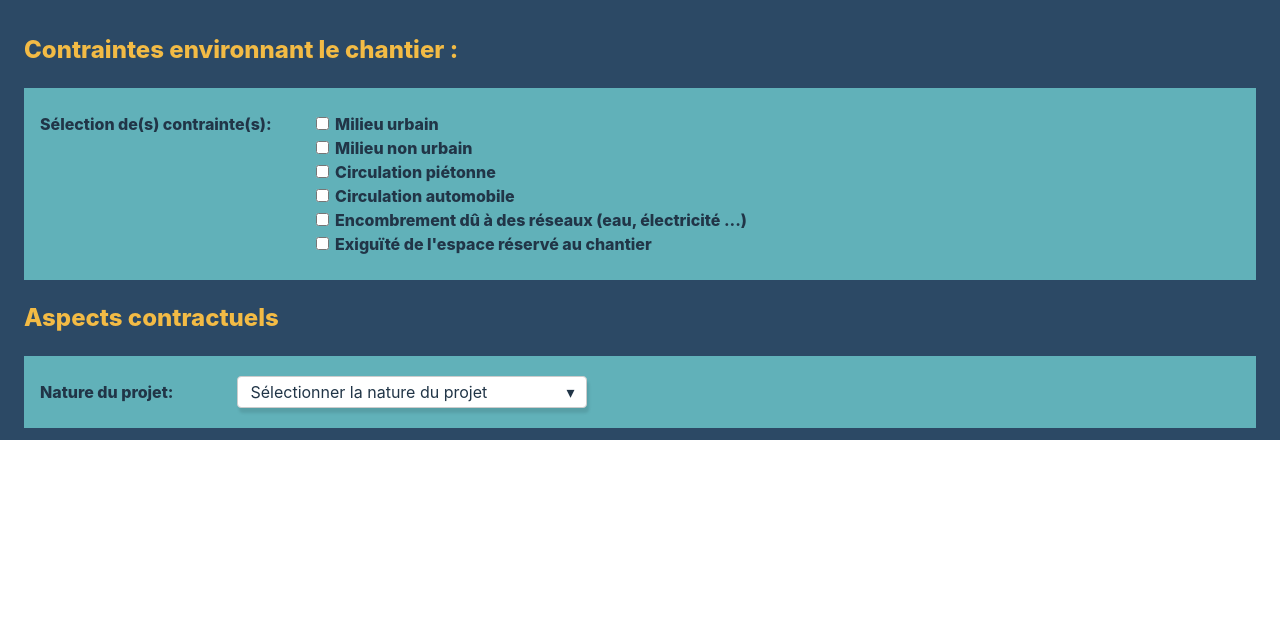
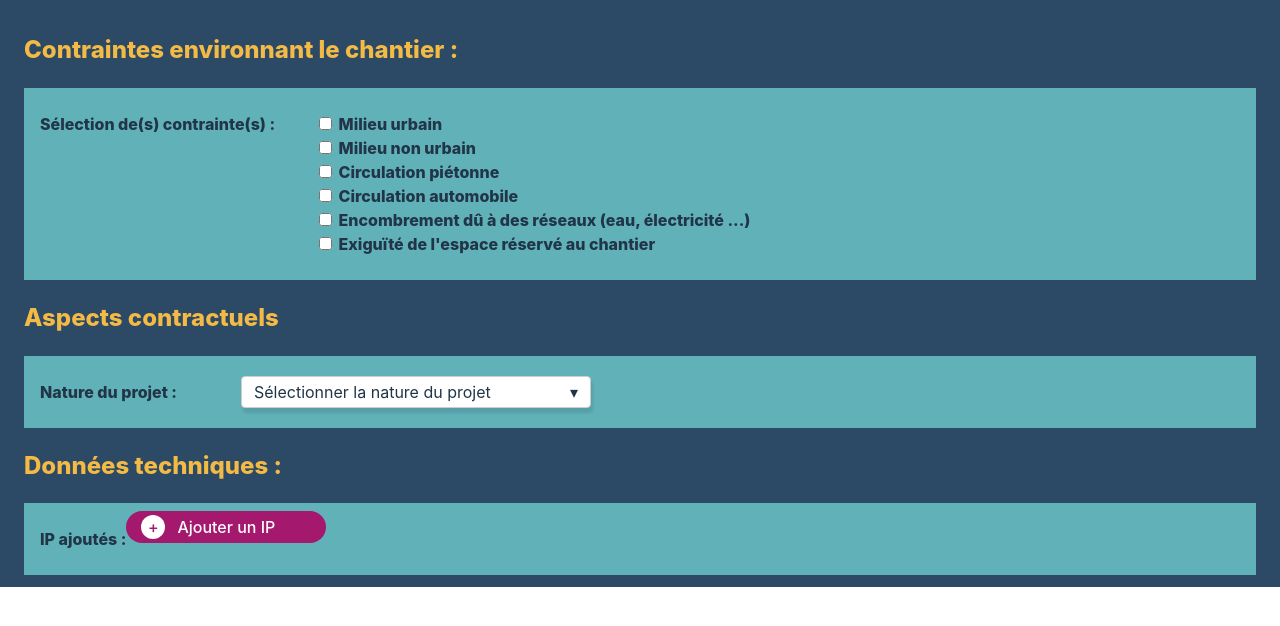
Before and after one commit to DylanMagalhaes/testDigiTp, a React (Vite) app: page / in a window 1280 px wide. Shown: the top 626 px of the page. Built offline with nearby package versions, Linux system fonts and the light colour scheme.

Commit message:
creat AddButton

```diff
--- a/src/App.jsx
+++ b/src/App.jsx
@@ -1,12 +1,14 @@
 import './App.css';
 import ContractualAspects from './components/ContractualAspects/ContractualAspects';
 import EnvironmentalConstraints from './components/EnvironmentalConstraints/EnvironmentalConstraints';
+import TechnicalData from './components/TechnicalData/TechnicalData';
 
 function App() {
   return (
     <div className="app">
       <EnvironmentalConstraints />
       <ContractualAspects />
+      <TechnicalData />
     </div>
   );
 }
--- /dev/null
+++ b/src/components/AddButton/AddButton.css
@@ -0,0 +1,28 @@
+.addButton {
+  background-color: var(--pink);
+  height: 32px;
+  width: 200px;
+  display: flex;
+  align-items: center;
+  justify-content: center;
+  border-radius: 20px;
+  border: none;
+  color: white;
+  font-size: 16px;
+  position: relative;
+}
+
+.addButton span {
+  display: flex;
+  justify-content: center;
+  align-items: center;
+  width: 24px;
+  height: 24px;
+  text-align: center;
+  background-color: white;
+  color: var(--pink);
+  border-radius: 50%;
+  position: absolute;
+  left: 15px;
+  font-size: 16px;
+}
--- /dev/null
+++ b/src/components/AddButton/AddButton.jsx
@@ -0,0 +1,10 @@
+import './AddButton.css';
+
+function AddButton({ text }) {
+  return (
+    <button className="addButton" type="button">
+      <span>+</span>{text}
+    </button>
+  );
+}
+export default AddButton;
--- a/src/components/ContractualAspects/ContractualAspects.css
+++ b/src/components/ContractualAspects/ContractualAspects.css
@@ -1,5 +1,3 @@
-.subtitle {}
-
 .dropdown {
   position: relative;
   display: flex;
--- a/src/components/ContractualAspects/ContractualAspects.jsx
+++ b/src/components/ContractualAspects/ContractualAspects.jsx
@@ -22,7 +22,7 @@ function ContractualAspects() {
     <>
       <Title text="Aspects contractuels" />
       <Content>
-        <p className="subtitle">Nature du projet:</p>
+        <p className="subtitle">Nature du projet :</p>
         <div className="dropdown">
           <div className="dropdown-input" onClick={toggleDropdown}>
             {selectedItem} <span className="dropdown-arrow">&#9662;</span>
--- a/src/components/EnvironmentalConstraints/EnvironmentalConstraints.jsx
+++ b/src/components/EnvironmentalConstraints/EnvironmentalConstraints.jsx
@@ -31,7 +31,7 @@ function EnvironmentalConstraints() {
     <>
       <Title text="Contraintes environnant le chantier :" />
       <Content>
-        <p className="subtitle">Sélection de(s) contrainte(s):</p>
+        <p className="subtitle">Sélection de(s) contrainte(s) :</p>
         <ul className="constraintsList">
           {constraintsArray.map((constraint, index) => (
             <li key={index}>
--- /dev/null
+++ b/src/components/TechnicalData/TechnicalData.jsx
@@ -0,0 +1,19 @@
+import React from 'react';
+import Content from '../ContentComponent/Content';
+import Title from '../Title/Title';
+import './TechnicalData.css';
+import AddButton from '../AddButton/AddButton';
+
+function TechnicalData() {
+  return (
+    <>
+      <Title text="Données techniques :" />
+      <Content>
+        <p className="subtitle">IP ajoutés :</p>
+        <AddButton text="Ajouter un IP" />
+      </Content>
+    </>
+  );
+}
+
+export default TechnicalData;
```
Also changed, not shown: src/components/TechnicalData/TechnicalData.css (added).
